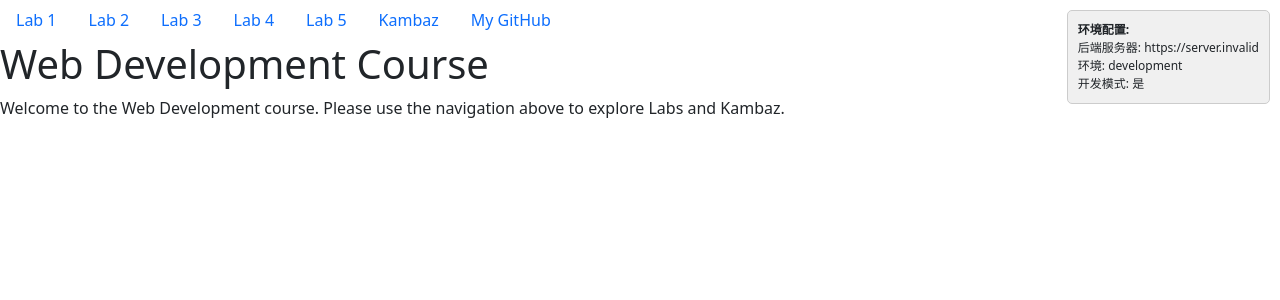
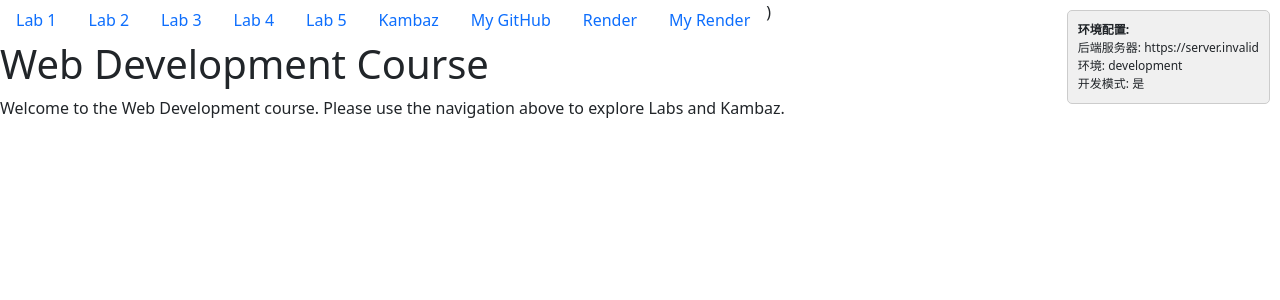
Before and after one commit to xilu56/kambaz-react-web-app-cs5610-sm25, a React app: page / in a window 1280 px wide. Shown: the top 300 px of the page. Built offline with nearby package versions, Linux system fonts and the light colour scheme; no server answers; the HTML template or start-up script is replaced by a standard one.

Commit message:
fix: correct formatting issues in TOC component

```diff
--- a/src/Labs/TOC.tsx
+++ b/src/Labs/TOC.tsx
@@ -17,6 +17,9 @@ export default function TOC() {
           active={pathname.includes("Lab5")}> Lab 5 </Nav.Link> </Nav.Item>
       <Nav.Item> <Nav.Link as={Link} to="/Kambaz" id="wd-a3"> Kambaz </Nav.Link> </Nav.Item>
       <Nav.Item> <Nav.Link href="https://github.com/xilu56/kambaz-react-web-app-cs5610-sm25.git" target="_blank"> My GitHub </Nav.Link> </Nav.Item>
+      <Nav.Item> <Nav.Link as={Link} to="/Render" id="wd-a3"> Render </Nav.Link> </Nav.Item>
+      <Nav.Item> <Nav.Link href="https://kambaz-react-web-app-cs5610-sm25.onrender.com/" target="_blank"> My Render </Nav.Link> </Nav.Item>
+  )
     </Nav>
   );
 }
```
